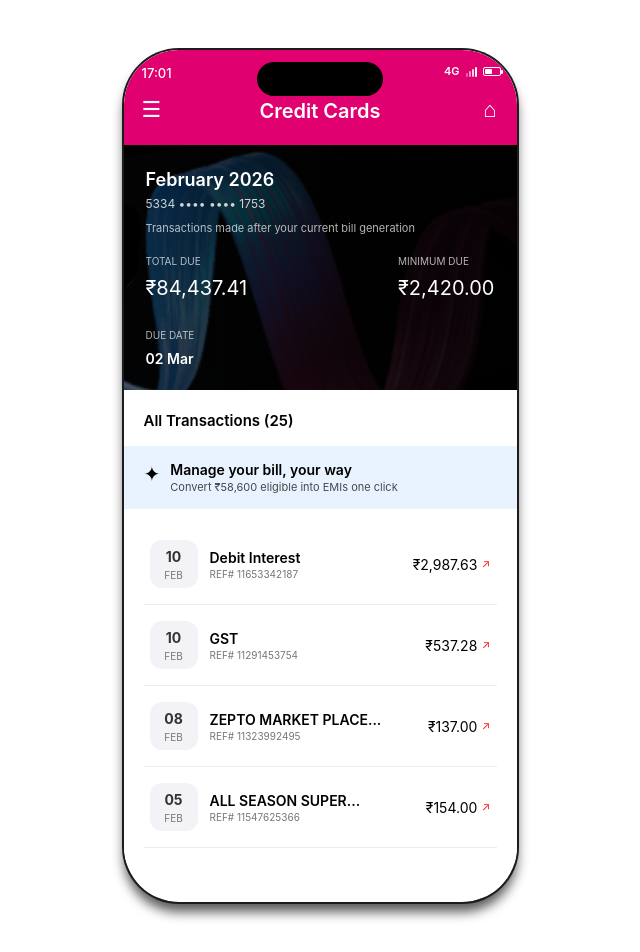
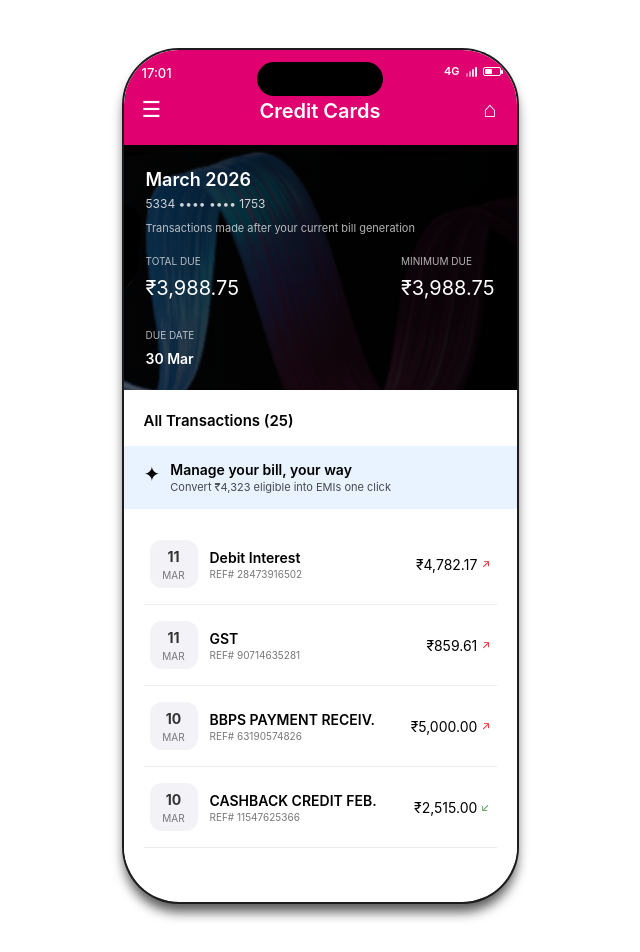
Before and after one commit to aliyakaif11/kaiffUi, a React (Vite) app: page / in a window 1280 px wide. Shown: the whole page, without its empty margins (320-960 px from the left). Built offline with nearby package versions, Linux system fonts and the light colour scheme.

Commit message:
Update CreditCardScreen.jsx

```diff
--- a/src/components/CreditCardScreen.jsx
+++ b/src/components/CreditCardScreen.jsx
@@ -34,7 +34,7 @@ const CreditCardScreen = () => {
         {/* ===== Summary Card ===== */}
         <div className="summary-card">
           <div className="summary-content">
-            <div className="summary-month">February 2026 </div>
+            <div className="summary-month">March 2026 </div>
             <div className="summary-cardno">5334 •••• •••• 1753</div>
 
             <p className="summary-info">
@@ -44,18 +44,18 @@ const CreditCardScreen = () => {
             <div className="summary-row">
               <div>
                 <div className="label">TOTAL DUE</div>
-                <div className="summary-amount">₹84,437.41</div>
+                <div className="summary-amount">₹3,988.75</div>
               </div>
 
               <div>
                 <div className="label">MINIMUM DUE</div>
-                <div className="summary-amount">₹2,420.00</div>
+                <div className="summary-amount">₹3,988.75</div>
               </div>
             </div>
 
             <div className="summary-date">
               <span className="label">DUE DATE</span>
-              <div className="date-text">02 Mar </div>
+              <div className="date-text">30 Mar </div>
             </div>
           </div>
         </div>
@@ -73,7 +73,7 @@ const CreditCardScreen = () => {
             <div>
               <div className="emi-title">Manage your bill, your way </div>
               <div className="emi-sub">
-                Convert ₹58,600 eligible into EMIs one click
+                Convert ₹4,323 eligible into EMIs one click
               </div>
             </div>
           </div>
@@ -83,16 +83,33 @@ const CreditCardScreen = () => {
           <div className="tx-row">
             <div className="tx-left">
               <div className="date">
-                <span className="day">10</span>
-                <span className="month">FEB</span>
+                <span className="day">11</span>
+                <span className="month">MAR</span>
               </div>
               <div>
                 <div className="tx-title">Debit Interest</div>
-                <div className="tx-ref">REF# 11653342187</div>
+                <div className="tx-ref">REF# 28473916502</div>
               </div>
             </div>
             <div className="tx-right">
-              <span className="tx-amount">₹2,987.63</span>
+              <span className="tx-amount">₹4,782.17</span>
+              <span className="arrow red">↑</span>
+            </div>
+          </div>
+
+          <div className="tx-row">
+            <div className="tx-left">
+              <div className="date">
+                <span className="day">11</span>
+                <span className="month">MAR</span>
+              </div>
+              <div>
+                <div className="tx-title">GST</div>
+                <div className="tx-ref">REF# 90714635281</div>
+              </div>
+            </div>
+            <div className="tx-right">
+              <span className="tx-amount">₹859.61</span>
               <span className="arrow red">↑</span>
             </div>
           </div>
@@ -101,15 +118,15 @@ const CreditCardScreen = () => {
             <div className="tx-left">
               <div className="date">
                 <span className="day">10</span>
-                <span className="month">FEB</span>
+                <span className="month">MAR</span>
               </div>
               <div>
-                <div className="tx-title">GST</div>
-                <div className="tx-ref">REF# 11291453754</div>
+                <div className="tx-title">BBPS PAYMENT RECEIV.</div>
+                <div className="tx-ref">REF# 63190574826</div>
               </div>
             </div>
             <div className="tx-right">
-              <span className="tx-amount">₹537.28</span>
+              <span className="tx-amount">₹5,000.00</span>
               <span className="arrow red">↑</span>
             </div>
           </div>
@@ -117,34 +134,17 @@ const CreditCardScreen = () => {
           <div className="tx-row">
             <div className="tx-left">
               <div className="date">
-                <span className="day">08</span>
-                <span className="month">FEB</span>
+                <span className="day">10</span>
+                <span className="month">MAR</span>
               </div>
               <div>
-                <div className="tx-title">ZEPTO MARKET PLACE...</div>
-                <div className="tx-ref">REF# 11323992495</div>
-              </div>
-            </div>
-            <div className="tx-right">
-              <span className="tx-amount">₹137.00</span>
-              <span className="arrow red">↑</span>
-            </div>
-          </div>
-
-          <div className="tx-row">
-            <div className="tx-left">
-              <div className="date">
-                <span className="day">05</span>
-                <span className="month">FEB</span>
-              </div>
-              <div>
-                <div className="tx-title">ALL SEASON SUPER...</div>
+                <div className="tx-title">CASHBACK CREDIT FEB.</div>
                 <div className="tx-ref">REF# 11547625366</div>
               </div>
             </div>
             <div className="tx-right">
-              <span className="tx-amount">₹154.00</span>
-              <span className="arrow red">↑</span>
+              <span className="tx-amount">₹2,515.00</span>
+              <span className="arrow green">↑</span>
             </div>
           </div>
 
```
